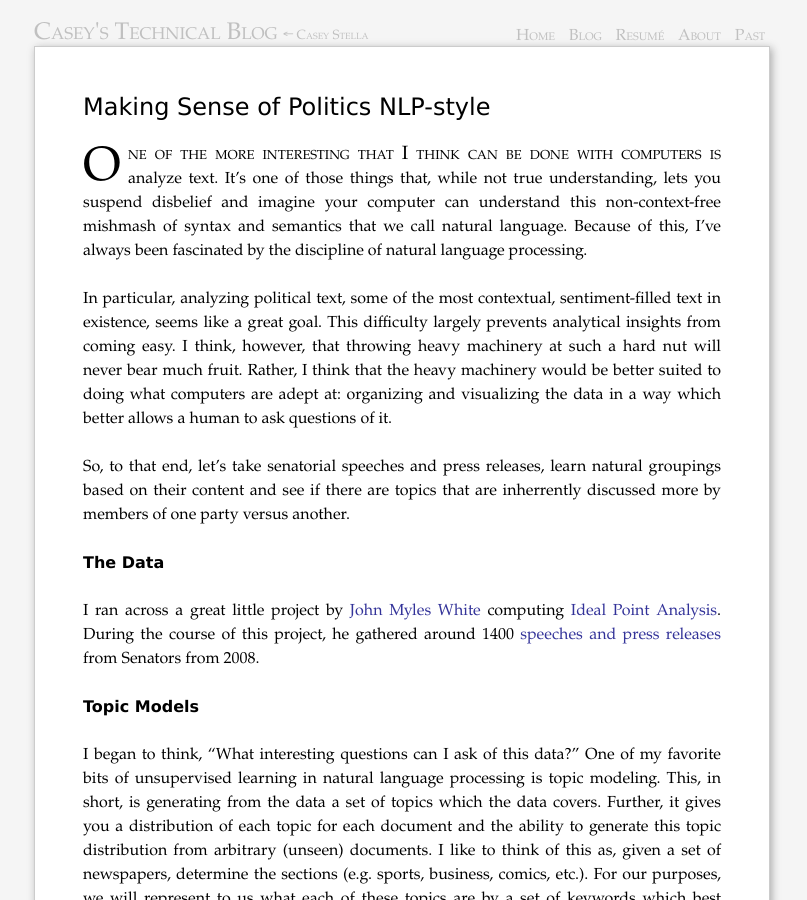
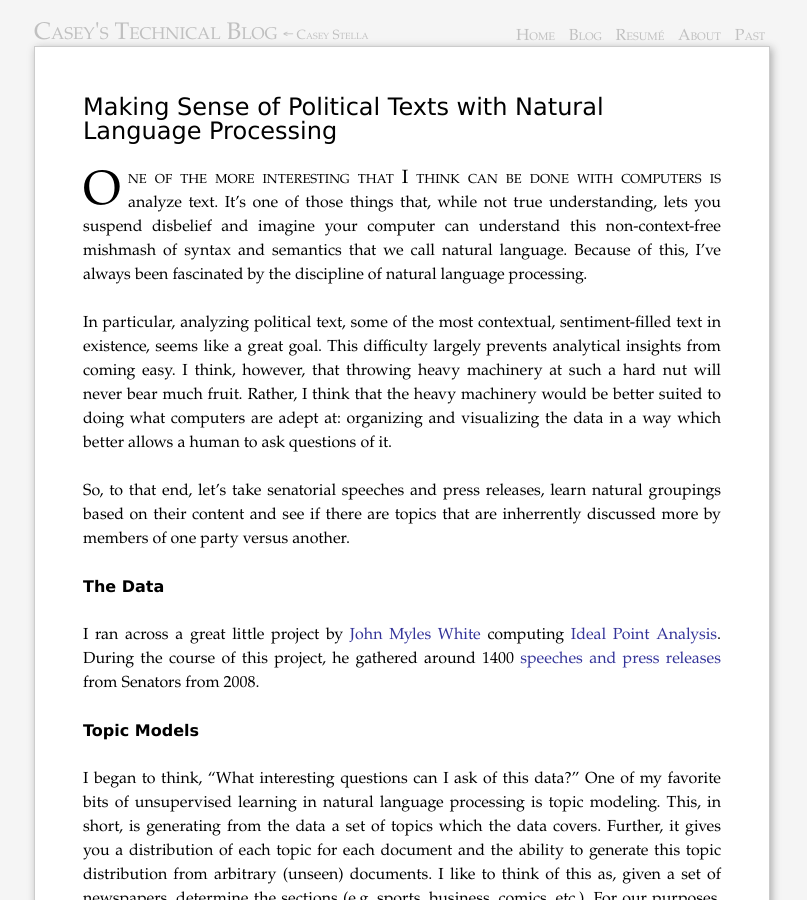
Before and after one commit to cestella/cestella.github.io, a Jekyll site: the page built from _posts/2014-05-07-senate-speech-investigation.markdown, in a window 1280 px wide and 900 px high. Shown: the whole window, without its empty margins (238-1045 px from the left). Built offline with Jekyll 4.4.1, drawn with Linux system fonts in a browser that asks for light colours; nearby versions of some CDN libraries; formulas are drawn with MathJax 3; a script that is not in the unit is left out; comment, search, counter and statistics services are not loaded.

Commit message:
Updating title.

```diff
--- a/_posts/2014-05-07-senate-speech-investigation.markdown
+++ b/_posts/2014-05-07-senate-speech-investigation.markdown
@@ -1,5 +1,5 @@
 ---
-title: Making Sense of Politics NLP-style
+title: Making Sense of Political Texts with Natural Language Processing
 
 excerpt: Clustering senatorial speeches from 2008 by topic using t-stochastic neighbor embedding and latent dirichlet allocation.
 
```
